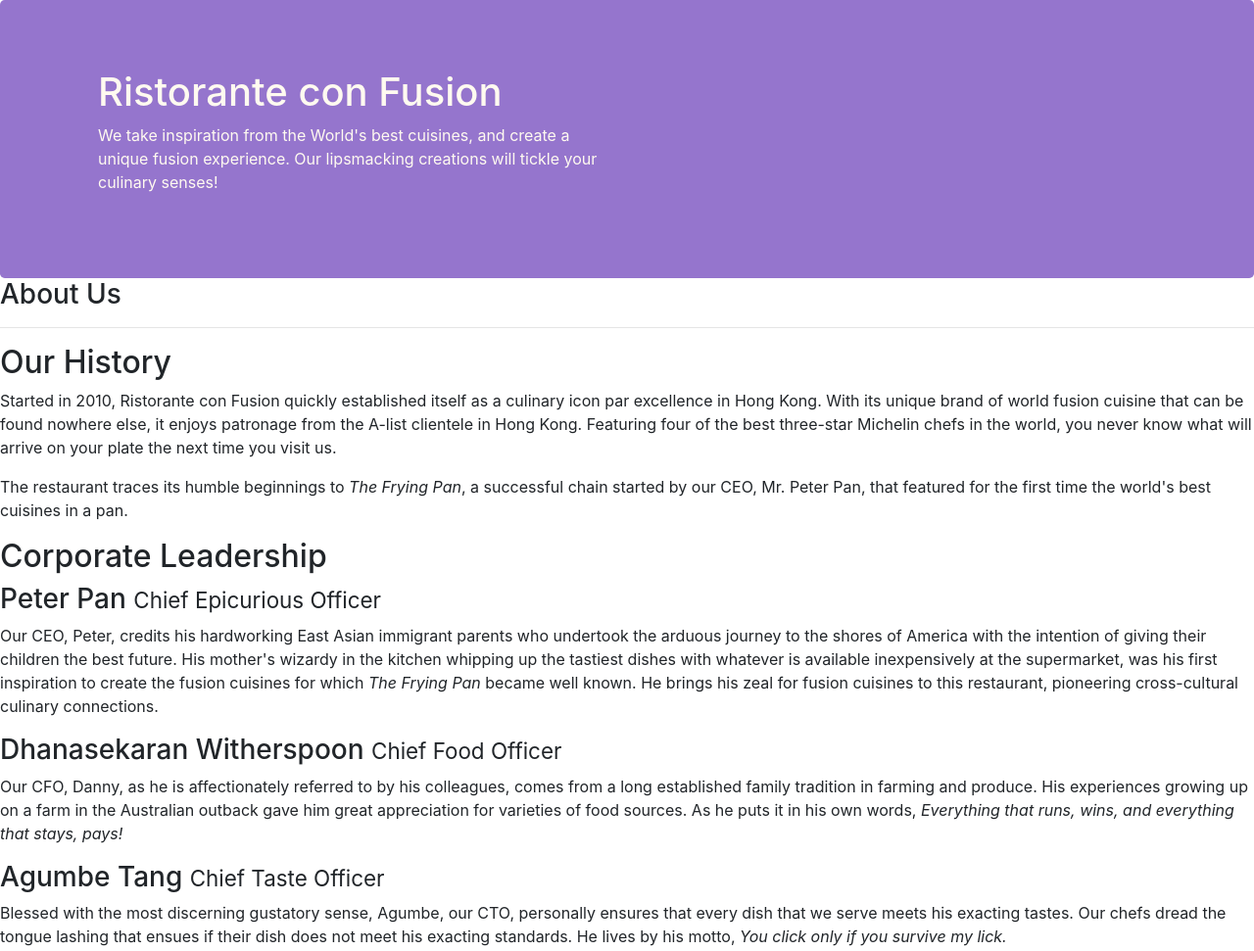
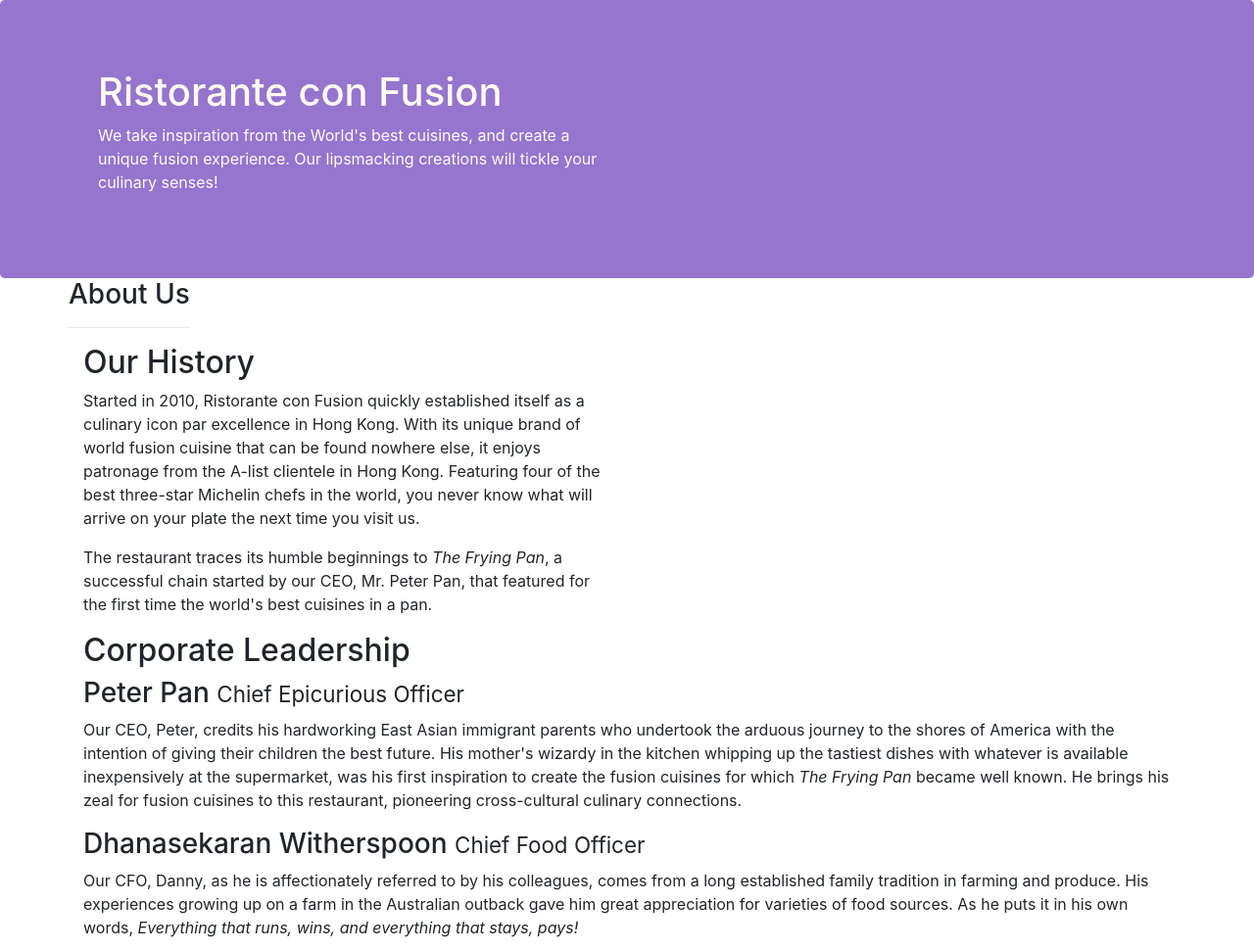
Before and after one commit to farzammalekzad/BT4, a website: page aboutus.html in a window 1280 px wide. Shown: the top 971 px of the page at 98% size. Drawn offline with nearby package versions, Linux system fonts and the light colour scheme.

Commit message:
Assignment 1 task 2

```diff
--- a/aboutus.html
+++ b/aboutus.html
@@ -30,27 +30,27 @@
         </div>
     </header>
 
-    <div>
-        <div>
+    <div class="container">
+        <div class="row">
             <div>
                <h3>About Us</h3>
                <hr>
             </div>
         </div>
 
-        <div>
-            <div>
+        <div class="row">
+            <div class="col-12 col-sm-6">
                 <h2>Our History</h2>
                 <p>Started in 2010, Ristorante con Fusion quickly established itself as a culinary icon par excellence in Hong Kong. With its unique brand of world fusion cuisine that can be found nowhere else, it enjoys patronage from the A-list clientele in Hong Kong.  Featuring four of the best three-star Michelin chefs in the world, you never know what will arrive on your plate the next time you visit us.</p>
                 <p>The restaurant traces its humble beginnings to <em>The Frying Pan</em>, a successful chain started by our CEO, Mr. Peter Pan, that featured for the first time the world's best cuisines in a pan.</p>
             </div>
-            <div>
+            <div class="col-12 col-sm">
             </div>
         </div>
 
 
-        <div>
-            <div>
+        <div class="row">
+            <div class="col-12 col-sm-12">
                 <h2>Corporate Leadership</h2>
                 <h3>Peter Pan <small>Chief Epicurious Officer</small></h3>
                 <p>Our CEO, Peter, credits his hardworking East Asian immigrant parents who undertook the arduous journey to the shores of America with the intention of giving their children the best future. His mother's wizardy in the kitchen whipping up the tastiest dishes with whatever is available inexpensively at the supermarket, was his first inspiration to create the fusion cuisines for which <em>The Frying Pan</em> became well known. He brings his zeal for fusion cuisines to this restaurant, pioneering cross-cultural culinary connections.</p>
```
